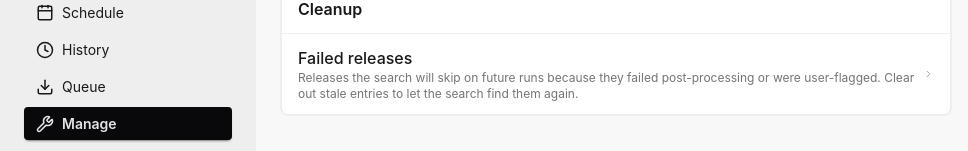
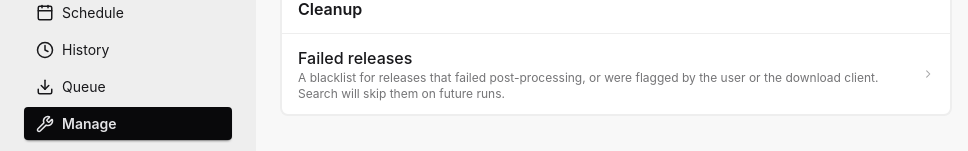
Before and after one commit to juandjara/medusa-modern-ui, a React (Vite) app: page /manage in a window 1280 px wide. Shown: the part 141-292 px from the top of the page, without its empty margins (0-968 px from the left). Built offline with nearby package versions, Linux system fonts and the light colour scheme; no server answers; sample sign-in values are in the browser's storage.

Commit message:
update text in manage

```diff
--- a/src/pages/manage/Manage.tsx
+++ b/src/pages/manage/Manage.tsx
@@ -42,17 +42,16 @@ export default function Manage() {
               <div>
                 <div className="font-medium inline-flex items-center gap-2">
                   Failed releases
-                  {failedCountQ.data !== undefined &&
-                    failedCountQ.data > 0 && (
-                      <span className="badge badge-sm badge-ghost">
-                        {failedCountQ.data}
-                      </span>
-                    )}
+                  {failedCountQ.data !== undefined && failedCountQ.data > 0 && (
+                    <span className="badge badge-sm badge-ghost">
+                      {failedCountQ.data}
+                    </span>
+                  )}
                 </div>
                 <div className="text-xs text-base-content/60">
-                  Releases the search will skip on future runs because they
-                  failed post-processing or were user-flagged. Clear out stale
-                  entries to let the search find them again.
+                  A blacklist for releases that failed post-processing, or were
+                  flagged by the user or the download client. Search will skip
+                  them on future runs.
                 </div>
               </div>
               <ChevronRight size={16} className="text-base-content/40" />
```
